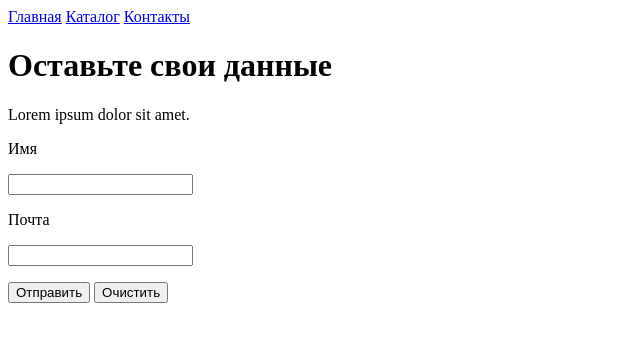
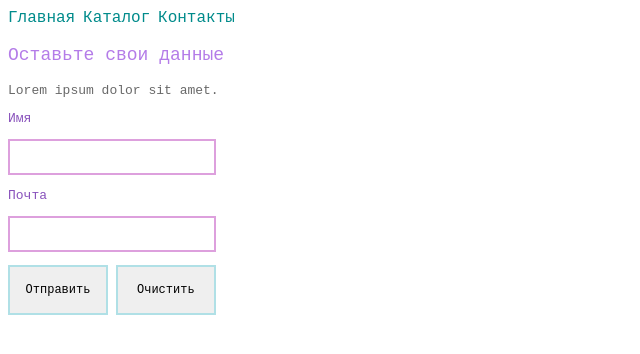
Before and after one commit to Hayjk/html_css_H2, a plain HTML site: page comtacts.html in a window 1280 px wide. Shown: the whole page, without its empty margins (0-640 px from the left). Drawn offline with Linux system fonts and the light colour scheme.

Commit message:
savedouble

```diff
--- a/comtacts.html
+++ b/comtacts.html
@@ -4,24 +4,25 @@
     <meta charset="UTF-8">
     <meta http-equiv="X-UA-Compatible" content="IE=edge">
     <meta name="viewport" content="width=device-width, initial-scale=1.0">
+    <link rel="stylesheet" href="sytle.css">
     <title>Document</title>
 </head>
 <body>
     <nav>
-        <a href="./index.html">Главная</a>
-        <a href="./catalog/catalog.html">Каталог</a>
-        <a href="#">Контакты</a>
+        <a class="link" href="./index.html">Главная</a>
+        <a class="link" href="./catalog/catalog.html">Каталог</a>
+        <a class="link" href="#">Контакты</a>
     </nav>
-    <h1>Оставьте свои данные</h1>
-    <p>Lorem ipsum dolor sit amet.</p>
+    <h1 class="header">Оставьте свои данные</h1>
+    <p class="text">Lorem ipsum dolor sit amet.</p>
     <form action="#">
-        <p>Имя</p>
-        <input type="text">
-        <p>Почта</p>
-        <input type="email"><br>
+        <p class="formText">Имя</p>
+        <input class="input" type="text">
+        <p class="formText">Почта</p>
+        <input class="input" type="email"><br>
         <p></p>
-        <button type="submit">Отправить</button>
-        <button type="reset">Очистить</button>
+        <button class="button" type="submit">Отправить</button>
+        <button class="button" type="reset">Очистить</button>
     </form>
 </body>
 </html>
--- /dev/null
+++ b/sytle.css
@@ -0,0 +1,60 @@
+body{
+    font-family: monospace;
+}
+
+a{
+    text-decoration: none;
+}
+
+.link{
+    color: darkcyan;
+    font-size: 16px;
+    line-height: 20px;
+}
+
+.header{
+    font-style: normal;
+    font-weight: 300;
+    font-size: 18px;
+    line-height: 30px;
+    color: rgb(180, 124, 232);
+}
+
+.smallHeader{
+    color: coral;
+    font-style: normal;
+    font-weight: 700;
+    font-size: 36px;
+    line-height: 80px;
+}
+
+.mainText{
+    color: burlywood;
+    font-style: italic;
+}
+
+.text{
+    color: dimgray;
+}
+
+.formText{
+    color: rgb(137, 82, 188);
+}
+
+.input{
+    width: 200px;
+    height: 30px;
+    border: 2px solid plum;
+}
+
+.button{
+    min-width: 100px;
+    height: 50px;
+    font-size: 12px;
+    font-family: monospace;
+    border: 2px solid powderblue;
+}
+
+img{
+    border-radius: 400px 15px 400px 0;
+}
```
Also changed, not shown: catalog/catalog.html (+8 -7 lines), index.html (+10 -9 lines).
